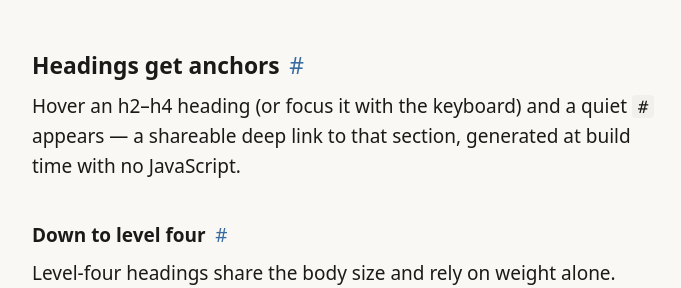
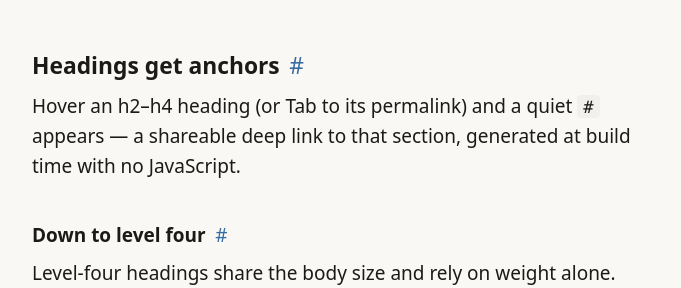
Before and after one commit to hjadmz/quiet, a Jekyll site: the page built from _posts/2026-08-16-everything-a-post-can-do.md, in a window 1280 px wide. Shown: the part 1024-1312 px from the top of the page, without its empty margins (287-968 px from the left). Built offline with Jekyll 4.4.1, drawn with Linux system fonts in a browser that asks for light colours.

Commit message:
Fix permalink access, feed serialization, and site verification

```diff
--- a/_includes/anchor_headings.html
+++ b/_includes/anchor_headings.html
@@ -5,14 +5,12 @@
   Safe around code blocks: Rouge HTML-escapes code, so literal "</h2>"
   text inside a snippet can never match here.
 
-  The anchor is hidden from assistive technology, and that is the point of it.
-  An accessible name on a descendant is folded into its ancestor's name, so a
-  labelled anchor made every heading announce itself twice — "A table permalink
-  to A table" — which doubles the length of the one thing screen reader users
-  navigate an article by. It is a pointer affordance for grabbing a section's
-  URL; the heading's id already gives that URL to everyone else, and the
-  browser's own address bar carries it after a click. tabindex="-1" travels
-  with aria-hidden so the hidden element is never also a tab stop.
+  The permalink is beside the heading, so its accessible name cannot become
+  part of the heading's name. It remains a native keyboard link, named by the
+  heading it targets. Only the decorative hash is hidden from assistive
+  technology and reader-mode extraction; the link itself stays accessible.
+  A header keeps this introductory group intact in reader mode, which can
+  discard short div wrappers along with the headings they contain.
 {% endcomment %}
 {%- assign _out = include.html -%}
 {%- assign _levels = "2|3|4" | split: "|" -%}
@@ -29,10 +27,10 @@
         {%- if _id_parts.size > 1 -%}
           {%- assign _id = _id_parts[1] | split: '"' | first -%}
           {%- assign _segs = _p | split: _close -%}
-          {{- _open -}}{{- _tag -}}>
+          <header class="heading-anchor heading-h{{ _lv }}">{{- _open -}}{{- _tag -}}>
           {%- for _s in _segs -%}
             {%- if forloop.first -%}
-              {{- _s | remove_first: _tag | remove_first: '>' -}}<a class="anchor" href="#{{ _id }}" aria-hidden="true" tabindex="-1">#</a>{{- _close -}}
+              {{- _s | remove_first: _tag | remove_first: '>' -}}{{- _close -}}<a class="anchor" href="#{{ _id }}" aria-labelledby="{{ _id }}" title="permalink"><span aria-hidden="true">#</span></a></header>
             {%- else -%}
               {{- _s -}}{%- unless forloop.last -%}{{- _close -}}{%- endunless -%}
             {%- endif -%}
--- a/_layouts/post.html
+++ b/_layouts/post.html
@@ -62,7 +62,7 @@
   and asks a question rather than issuing a call to action.
 {%- endcomment -%}
 {%- if q_email != "" %}
-<p class="post-reply">thoughts on this? <a href="mailto:{{ q_email | escape }}?subject={{ page.title | escape | cgi_escape }}">reply by email</a></p>
+<p class="post-reply">thoughts on this? <a href="mailto:{{ q_email | escape }}?subject={{ page.title | cgi_escape | escape }}">reply by email</a></p>
 {%- endif %}
 {%- if page.previous or page.next %}
 <nav class="post-nav" aria-label="more posts">
--- a/_posts/2026-08-16-everything-a-post-can-do.md
+++ b/_posts/2026-08-16-everything-a-post-can-do.md
@@ -25,7 +25,7 @@
 ### Headings get anchors
 {: #deep-links .reference-heading}
 
-Hover an h2–h4 heading (or focus it with the keyboard) and a quiet `#`
+Hover an h2–h4 heading (or Tab to its permalink) and a quiet `#`
 appears — a shareable deep link to that section, generated at build
 time with no JavaScript.
 
--- a/assets/css/main.css
+++ b/assets/css/main.css
@@ -392,8 +392,10 @@
    measured as a 1.0rem gap under one heading where every other was 0.6rem. */
 .post-content blockquote > *, .post-content li > * { margin-block: 0; }
 .post-content blockquote > * + *, .post-content li > * + * { margin-block-start: 1.35em; }
-.post-content > h2, .post-content > h3, .post-content > h4 { margin-block-start: 2.2em; }
-.post-content > h2 + *, .post-content > h3 + *, .post-content > h4 + * { margin-block-start: 0.6em; }
+.post-content > h2, .post-content > h3, .post-content > h4,
+.post-content > .heading-anchor { margin-block-start: 2.2em; }
+.post-content > h2 + *, .post-content > h3 + *, .post-content > h4 + *,
+.post-content > .heading-anchor + * { margin-block-start: 0.6em; }
 .post-content > hr, .post-content > hr + * { margin-block-start: var(--s7); }
 
 /* Writers paste long URLs and identifiers. Without this, one unbreakable
@@ -413,8 +415,13 @@
 
 h2[id], h3[id], h4[id], sup[id], .footnotes li[id] { scroll-margin-top: var(--s6); }
 
+.heading-anchor { display: flex; align-items: baseline; line-height: 1.2; }
+.heading-h2 { font-size: var(--fs-h2); }
+.heading-h3 { font-size: var(--fs-h3); }
+.heading-h4 { font-size: 1rem; }
+.heading-anchor > :is(h2, h3, h4) { margin: 0; min-width: 0; }
 .anchor { margin-inline-start: var(--s2); font-weight: 400; text-decoration: none; opacity: 0; }
-h2:hover .anchor, h3:hover .anchor, h4:hover .anchor,
+.heading-anchor:hover .anchor,
 .anchor:hover, .anchor:focus { opacity: 1; }
 @media (hover: none) { .anchor { opacity: 1; } }
 
@@ -626,6 +633,7 @@
     color-scheme: light;
     --bg: #fff; --fg: #000; --fg-muted: #333;
     --surface: #fff; --border: #999; --accent: #000;
+    --code-kw: #000; --code-str: #000; --code-num: #000;
   }
   html { background: #fff; }
 
--- a/package.json
+++ b/package.json
@@ -20,7 +20,7 @@
     "test:scale": "node tests/scale.cjs",
     "verify": "ruby --version && bundle --version && npm run test:edge && npm run test:scale && npm run test:hostile && npm run build && npm run test:config && cross-env EXPECT_DEMO=0 EXPECT_CLOUDFLARE=0 npm run test:site && npm run test:feed",
     "verify:template": "cross-env QUIET_EXPECT_PLACEHOLDER=1 npm run verify",
-    "verify:cloudflare": "ruby --version && bundle --version && npm run test:edge && npm run test:hostile && npm run build:cloudflare && npm run test:config && cross-env SITE_URL=https://reader.example EXPECT_DEMO=0 EXPECT_CLOUDFLARE=1 npm run test:site && npm run test:feed",
+    "verify:cloudflare": "ruby --version && bundle --version && npm run test:edge && npm run test:hostile && npm run build:cloudflare && npm run test:config && cross-env EXPECT_DEMO=0 EXPECT_CLOUDFLARE=1 npm run test:site && npm run test:feed",
     "verify:cloudflare:template": "cross-env QUIET_EXPECT_PLACEHOLDER=1 npm run verify:cloudflare",
     "verify:demo": "ruby --version && bundle --version && npm run test:edge && npm run test:hostile && npm run build:cloudflare && npm run test:config && cross-env EXPECT_DEMO=1 EXPECT_CLOUDFLARE=1 npm run test:site && cross-env EXPECT_DEMO=1 npm run test:feed"
   },
```
Also changed, not shown: docs/ACCEPTANCE.md (+15 -16 lines), docs/DESIGN-PRINCIPLES.md (+2 -2 lines), feed.xml (+4 -4 lines), tests/compatibility.cjs (+56 -10 lines), tests/edge-cases.cjs (+51 -2 lines), tests/feed-smoke.rb (+37 -2 lines), tests/origins.cjs (+17 -0 lines), tests/portability.cjs (+26 -6 lines), tests/site-smoke.cjs (+8 -4 lines), README.md.
